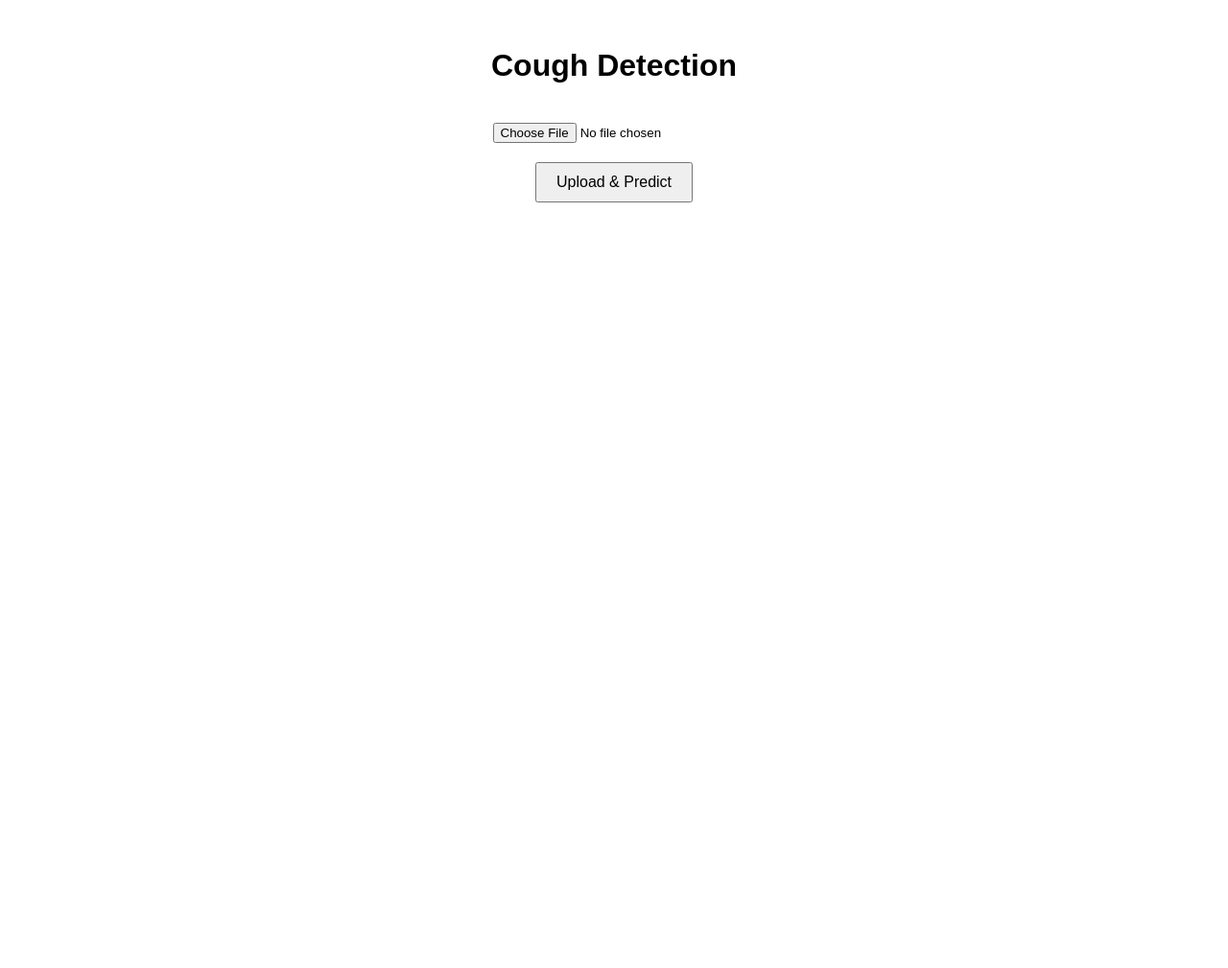
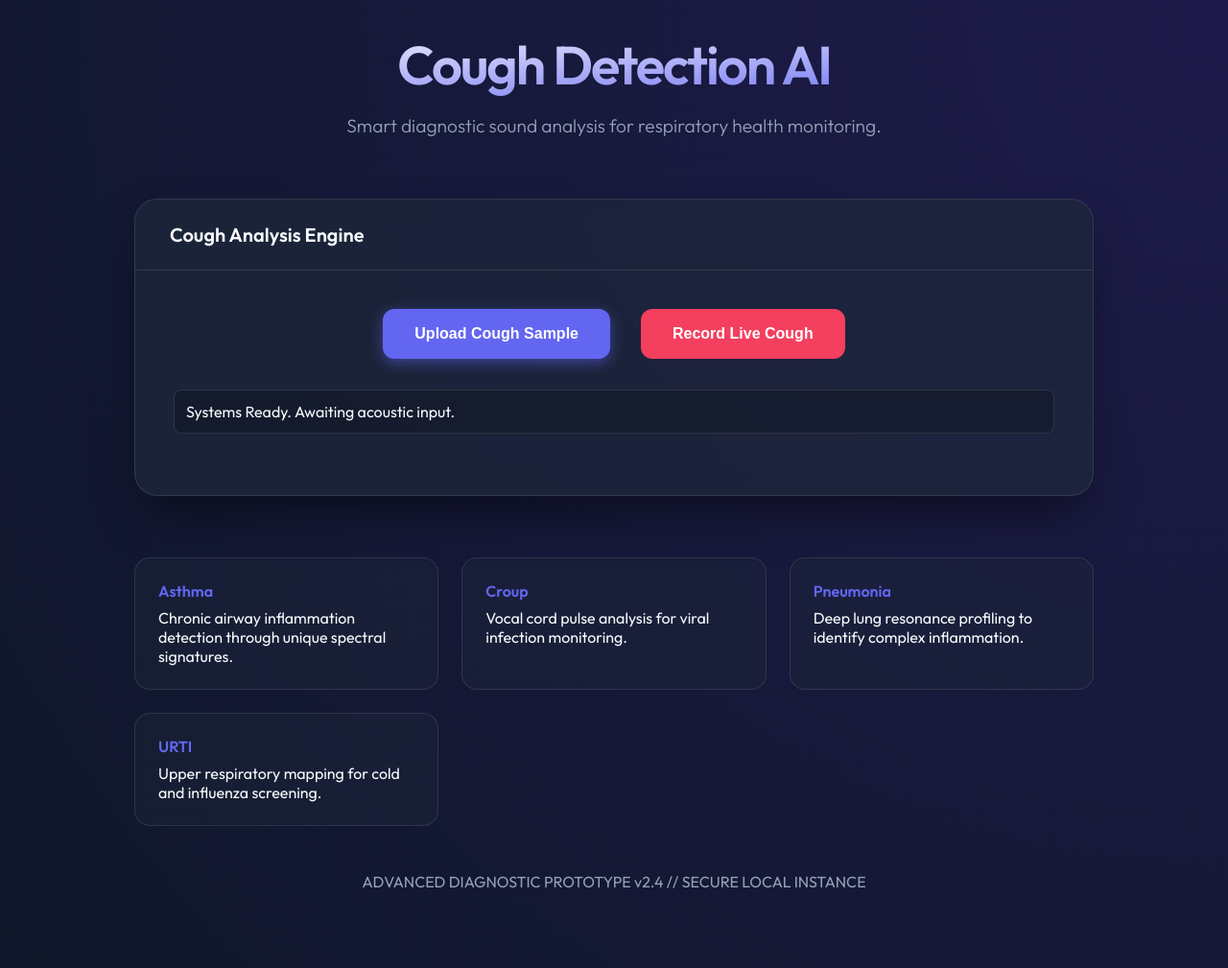
Before and after one commit to shreyab4105-ops/cough-detection-ai, a Flask app: page / in a window 1280 px wide. Shown: the whole page at 96% size. Before the commit the page ends 211 px from the top, so only its background shows below. Run offline with Flask 3, Linux system fonts and the light colour scheme; parts of the project's set-up code (start-up, migrations or seed data) failed here and were passed over.

Commit message:
index.html

```diff
--- a/templates/index.html
+++ b/templates/index.html
@@ -1,83 +1,99 @@
 <!DOCTYPE html>
 <html lang="en">
+
 <head>
     <meta charset="UTF-8">
-    <title>Cough Detection</title>
-    <style>
-        body {
-            font-family: Arial, sans-serif;
-            text-align: center;
-            margin-top: 50px;
-        }
-        input[type=file] {
-            margin: 20px 0;
-        }
-        #result {
-            margin-top: 20px;
-            font-size: 1.2em;
-            color: #333;
-        }
-        button {
-            padding: 10px 20px;
-            font-size: 1em;
-            cursor: pointer;
-        }
-    </style>
+    <meta name="viewport" content="width=device-width, initial-scale=1.0">
+    <title>Cough Detection AI</title>
+    <link rel="stylesheet" href="{{ url_for('static', filename='style.css') }}">
+    <!-- Modern Fonts -->
+    <link href="https://fonts.googleapis.com/css2?family=Outfit:wght@300;400;600&display=swap" rel="stylesheet">
+    <script src="https://cdn.jsdelivr.net/npm/chart.js"></script>
 </head>
+
 <body>
-    <h1>Cough Detection</h1>
-    <form id="uploadForm">
-        <input type="file" name="audio" id="audioFile" accept=".wav,.mp3" required>
-        <br>
-        <button type="submit">Upload & Predict</button>
-    </form>
+    <div class="container">
+        <header>
+            <h1>Cough Detection AI</h1>
+            <p>Smart diagnostic sound analysis for respiratory health monitoring.</p>
+        </header>
 
-    <div id="result"></div>
+        <main>
+            <div id="upload-section" class="card">
+                <div class="card-header">
+                    <div class="header-icon"></div>
+                    <h2>Cough Analysis Engine</h2>
+                </div>
+                <div class="card-body text-center">
+                    <div class="audio-controls mb-4">
+                        <input type="file" id="audio-file" accept="audio/*" class="d-none" onchange="loadFile(event)">
+                        <button id="upload-btn" onclick="document.getElementById('audio-file').click()"
+                            class="btn btn-primary">
+                            <span>Upload Cough Sample</span>
+                        </button>
+                        <button id="record-btn" onclick="toggleRecording()" class="btn btn-danger">
+                            <span>Record Live Cough</span>
+                        </button>
+                    </div>
+                    <div id="status" class="text-muted small">Systems Ready. Awaiting acoustic input.</div>
+                    <audio id="audio-playback" controls class="my-3 w-100 d-none"></audio>
+                    <button id="analyze-btn" onclick="analyzeAudio()" class="btn btn-success d-none">
+                        START DIAGNOSTIC SCAN
+                    </button>
+                </div>
+            </div>
 
-    <script>
-        const form = document.getElementById('uploadForm');
-        const resultDiv = document.getElementById('result');
+            <div id="result-section" class="card d-none">
+                <div class="card-body">
+                    <div class="row align-items-center">
+                        <div class="col-md-6 text-center">
+                            <h3 class="text-secondary small text-uppercase fw-bold mb-3">Primary Diagnosis</h3>
+                            <div id="prediction-label" class="display-4">---</div>
+                            <div id="confidence-info" class="mt-4 text-muted"></div>
+                        </div>
+                        <div class="col-md-6">
+                            <div class="chart-container">
+                                <canvas id="analysis-chart"></canvas>
+                            </div>
+                        </div>
+                    </div>
+                </div>
+            </div>
 
-        form.addEventListener('submit', async (e) => {
-            e.preventDefault();
-            const fileInput = document.getElementById('audioFile');
-            if (!fileInput.files.length) {
-                alert("Please select an audio file.");
-                return;
-            }
+            <div class="disorder-grid">
+                <div class="disorder-item">
+                    <h4>Asthma</h4>
+                    <p class="small text-muted">Chronic airway inflammation detection through unique spectral
+                        signatures.</p>
+                </div>
+                <div class="disorder-item">
+                    <h4>Croup</h4>
+                    <p class="small text-muted">Vocal cord pulse analysis for viral infection monitoring.</p>
+                </div>
+                <div class="disorder-item">
+                    <h4>Pneumonia</h4>
+                    <p class="small text-muted">Deep lung resonance profiling to identify complex inflammation.</p>
+                </div>
+                <div class="disorder-item">
+                    <h4>URTI</h4>
+                    <p class="small text-muted">Upper respiratory mapping for cold and influenza screening.</p>
+                </div>
+            </div>
+        </main>
 
-            const formData = new FormData();
-            formData.append('audio', fileInput.files[0]);
+        <footer>
+            <p>ADVANCED DIAGNOSTIC PROTOTYPE v2.4 // SECURE LOCAL INSTANCE</p>
+        </footer>
+    </div>
 
-            resultDiv.innerHTML = "Processing...";
+    <!-- Scanner Overlay -->
+    <div id="loading-overlay" class="overlay d-none">
+        <div class="scan-line"></div>
+        <div class="spinner"></div>
+        <p class="mt-4 text-white letter-spacing-1">ANALYZING COUGH PATTERN...</p>
+    </div>
 
-            try {
-                const response = await fetch('/predict', {
-                    method: 'POST',
-                    body: formData
-                });
+    <script src="{{ url_for('static', filename='script.js') }}"></script>
+</body>
 
-                const data = await response.json();
-
-                if (response.ok) {
-                    let probsHTML = '';
-                    if (data.probabilities) {
-                        for (const [cat, prob] of Object.entries(data.probabilities)) {
-                            probsHTML += `<li>${cat}: ${(prob*100).toFixed(2)}%</li>`;
-                        }
-                    }
-                    resultDiv.innerHTML = `
-                        <strong>Prediction:</strong> ${data.label} <br>
-                        <ul>${probsHTML}</ul>
-                    `;
-                } else {
-                    resultDiv.innerHTML = `<strong>Error:</strong> ${data.error}`;
-                }
-
-            } catch (err) {
-                resultDiv.innerHTML = `<strong>Error:</strong> ${err}`;
-            }
-        });
-    </script>
-</body>
 </html>
```
